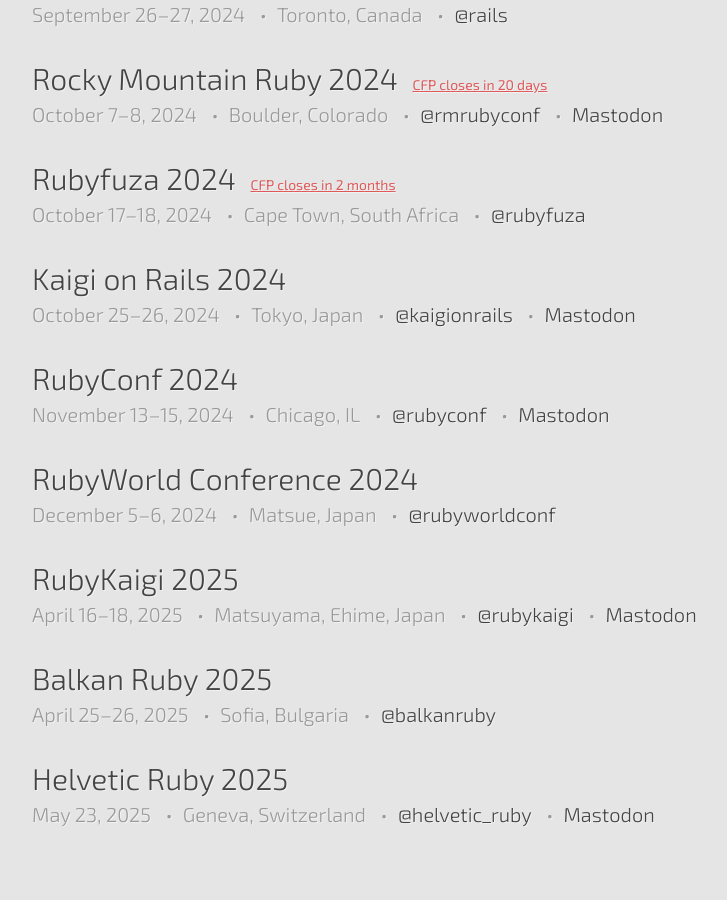
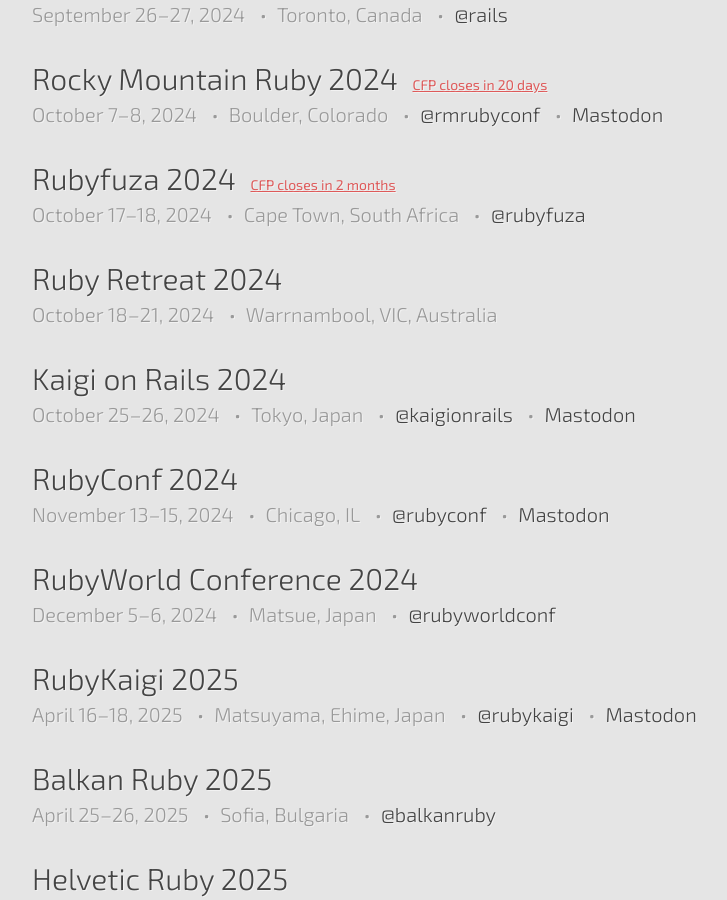
Before and after one commit to ruby-conferences/ruby-conferences.github.io, a Jekyll site: the page built from index.html, in a window 1280 px wide and 900 px high, scrolled down 1540 px. Shown: the whole window, without its empty margins (208-935 px from the left). Built offline with Jekyll 4.4.1, drawn with Linux system fonts in a browser that asks for light colours.

Commit message:
Add Ruby Retreat 2024 (#653)

```diff
--- a/_data/conferences.yml
+++ b/_data/conferences.yml
@@ -2696,6 +2696,12 @@
   cfp_close_date: 2024-08-10
   cfp_link: https://www.papercall.io/rubyfuza-2024
 
+- name: Ruby Retreat 2024
+  location: Warrnambool, VIC, Australia
+  url: https://retreat.ruby.org.au/
+  start_date: 2024-10-18
+  end_date: 2024-10-21
+
 - name: Rocky Mountain Ruby 2024
   location: Boulder, Colorado
   start_date: 2024-10-07
```
